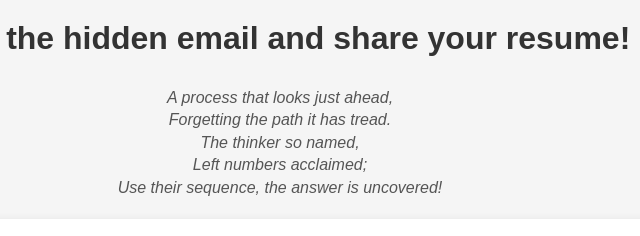
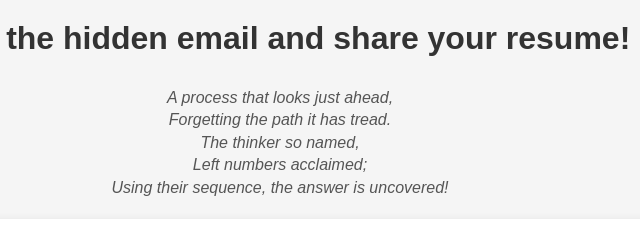
Before and after one commit to Vittal-Sirigiri/recruit-puzzle, a plain HTML site: page index.html in a window 1280 px wide. Shown: the top 236 px of the page, 360-1000 px from the left. Drawn offline with Linux system fonts and the light colour scheme.

Commit message:
Update index.html

```diff
--- a/index.html
+++ b/index.html
@@ -14,7 +14,7 @@
             Forgetting the path it has tread.<br>
             The thinker so named,<br>
             Left numbers acclaimed;<br>
-            Use their sequence, the answer is uncovered!
+            Using their sequence, the answer is uncovered!
         </div>
         <div class="puzzle-container">
             <div class="grid">
```
